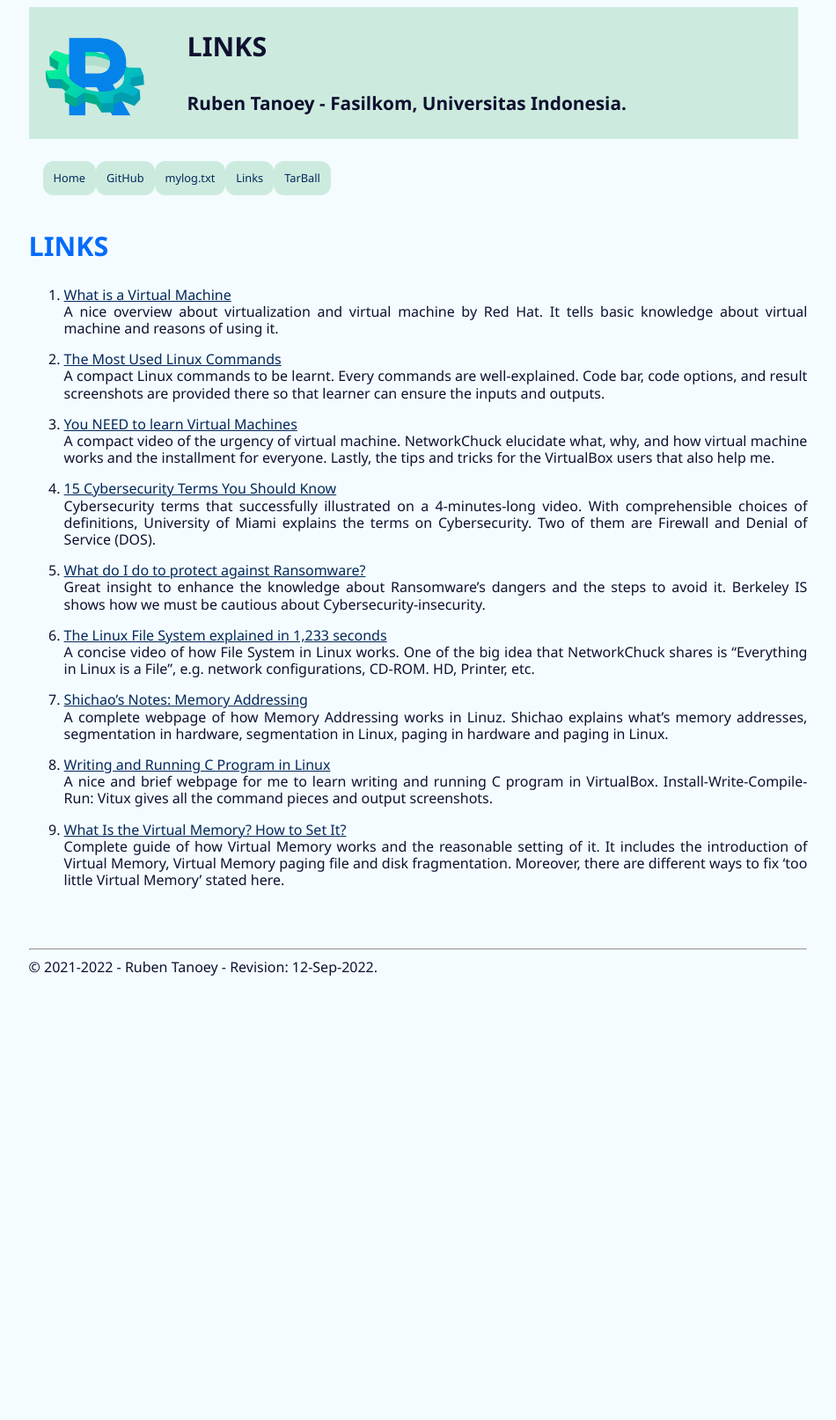
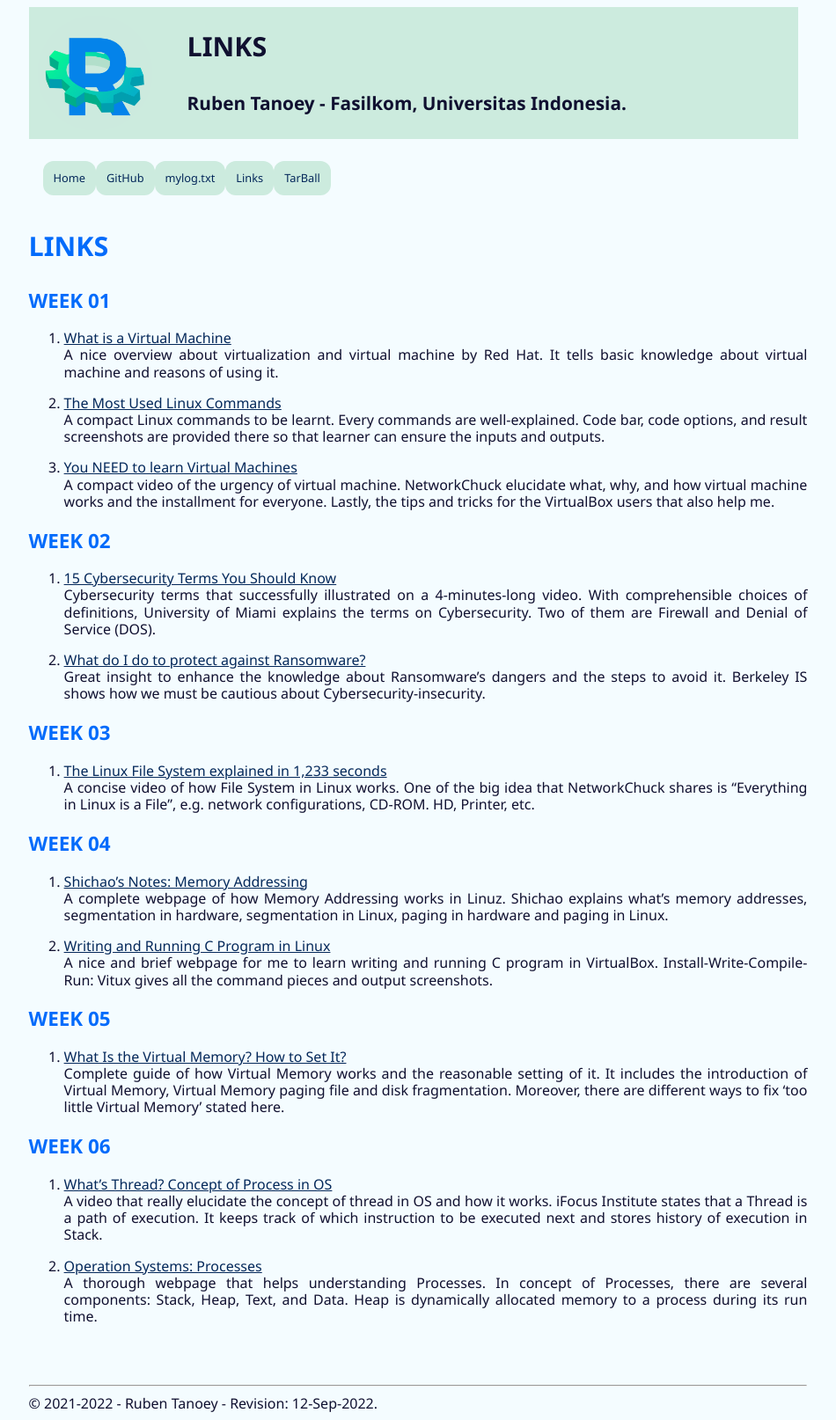
Before and after one commit to rubentanoey/os222, a Jekyll site: the page built from links.md, in a window 1280 px wide. Shown: the whole page at 88% size, without its empty margins (165-1115 px from the left). Built offline with Jekyll 4.4.1, drawn with Linux system fonts in a browser that asks for light colours; our own code applies the rules of GitHub Pages for plain Markdown files; before the commit the page ends 1118 px from its top, so only the background shows below that.

Commit message:
rubentanoey os222 W06 DONE

```diff
--- a/links.md
+++ b/links.md
@@ -3,6 +3,8 @@ permalink: /LINKS/
 ---
 
 # LINKS
+
+## WEEK 01
 
 1. [What is a Virtual Machine](https://www.redhat.com/en/topics/virtualization/what-is-a-virtual-machine)<br>
 A nice overview about virtualization and virtual machine by Red Hat.
@@ -18,6 +20,8 @@ A compact video of the urgency of virtual machine. NetworkChuck elucidate what,
 why, and how virtual machine works and the installment for everyone. Lastly,
 the tips and tricks for the VirtualBox users that also help me.
 
+## WEEK 02
+
 4. [15 Cybersecurity Terms You Should Know](https://www.youtube.com/watch?v=wRQorGs2HUw)<br>
 Cybersecurity terms that successfully illustrated on a 4-minutes-long video.
 With comprehensible choices of definitions, University of Miami explains the terms on
@@ -27,9 +31,13 @@ Cybersecurity. Two of them are Firewall and Denial of Service (DOS).
 Great insight to enhance the knowledge about Ransomware's dangers and the steps
 to avoid it. Berkeley IS shows how we must be cautious about Cybersecurity-insecurity.
 
+## WEEK 03
+
 6. [The Linux File System explained in 1,233 seconds](https://www.youtube.com/watch?v=A3G-3hp88mo)<br>
 A concise video of how File System in Linux works. One of the big idea that NetworkChuck
 shares is "Everything in Linux is a File", e.g. network configurations, CD-ROM. HD, Printer, etc.
+
+## WEEK 04
 
 7. [Shichao's Notes: Memory Addressing](https://notes.shichao.io/utlk/ch2/)<br>
 A complete webpage of how Memory Addressing works in Linuz. Shichao explains what's
@@ -40,7 +48,21 @@ and paging in Linux.
 A nice and brief webpage for me to learn writing and running C program in VirtualBox.
 Install-Write-Compile-Run: Vitux gives all the command pieces and output screenshots.
 
+## WEEK 05
+
 9. [What Is the Virtual Memory? How to Set It?](https://www.minitool.com/lib/virtual-memory.html)<br>
 Complete guide of how Virtual Memory works and the reasonable setting of it. It includes
 the introduction of Virtual Memory, Virtual Memory paging file and disk fragmentation. Moreover,
 there are different ways to fix 'too little Virtual Memory' stated here.
+
+## WEEK 06
+
+10. [What's Thread? Concept of Process in OS](https://www.youtube.com/watch?v=RDr7xCunN80)<br>
+A video that really elucidate the concept of thread in OS and how it works.
+iFocus Institute states that a Thread is a path of execution. It keeps track of
+which instruction to be executed next and stores history of execution in Stack.
+
+11. [Operation Systems: Processes](https://www.tutorialspoint.com/operating_system/os_processes.htm)<br>
+A thorough webpage that helps understanding Processes. In concept of Processes,
+there are several components: Stack, Heap, Text, and Data. Heap is dynamically allocated
+memory to a process during its run time.
```
